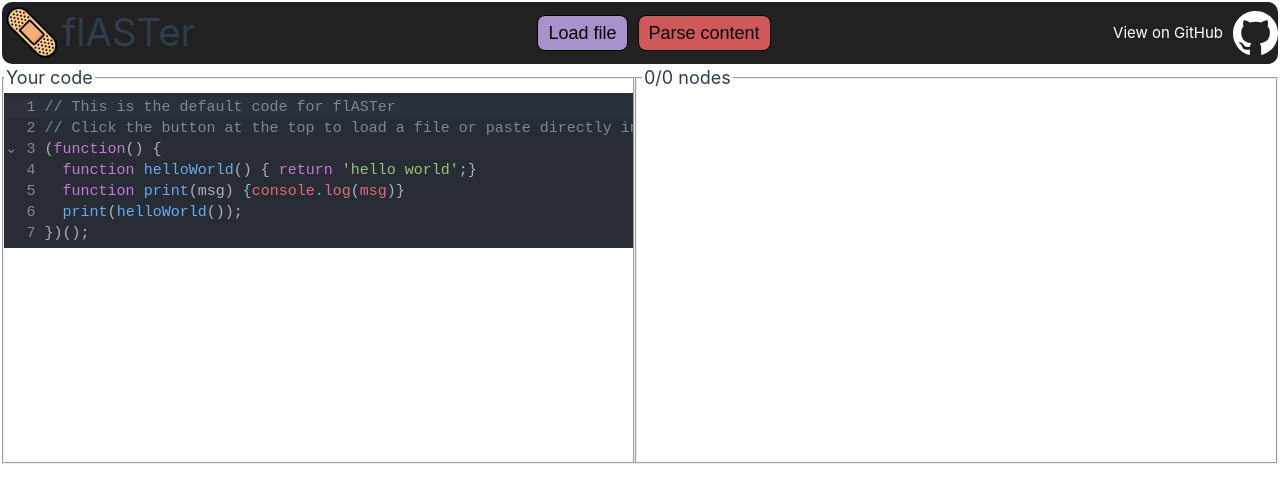
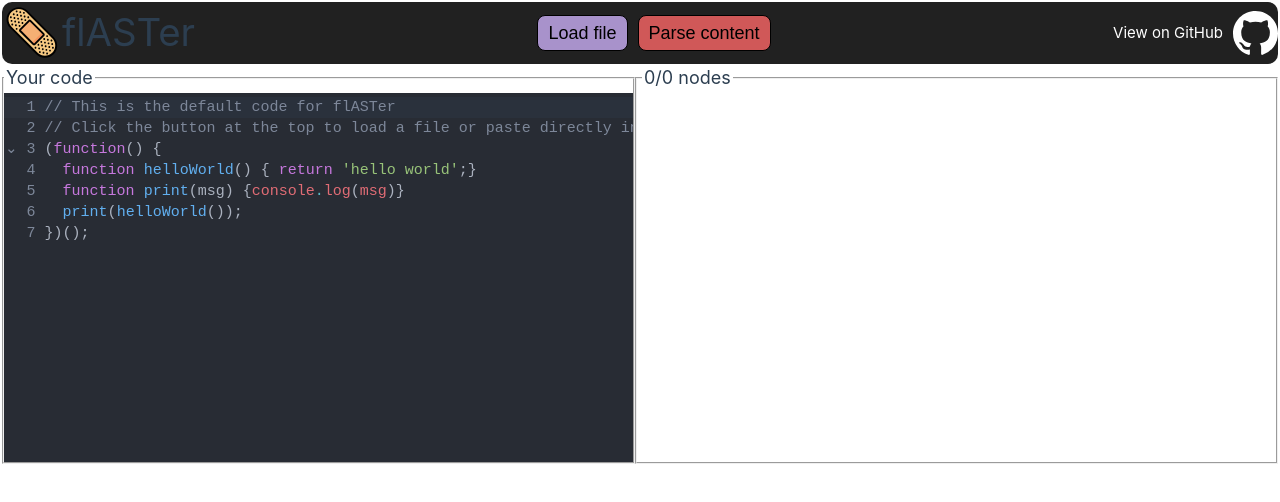
Before and after one commit to ctrl-escp/flaster, a Vue app: page / in a window 1280 px wide. Shown: the top 502 px of the page. Built offline with nearby package versions, Linux system fonts and the light colour scheme.

Commit message:
Fix editor content not filling the entire element

```diff
--- a/src/assets/main.css
+++ b/src/assets/main.css
@@ -22,6 +22,10 @@ body {
     background-color: rgba(255, 234, 0, 0.27);
 }
 
+.cm-editor {
+    height: 100%;
+}
+
 .cm-scroller {
     height: 47vh;
     max-height: 47vh;
```
